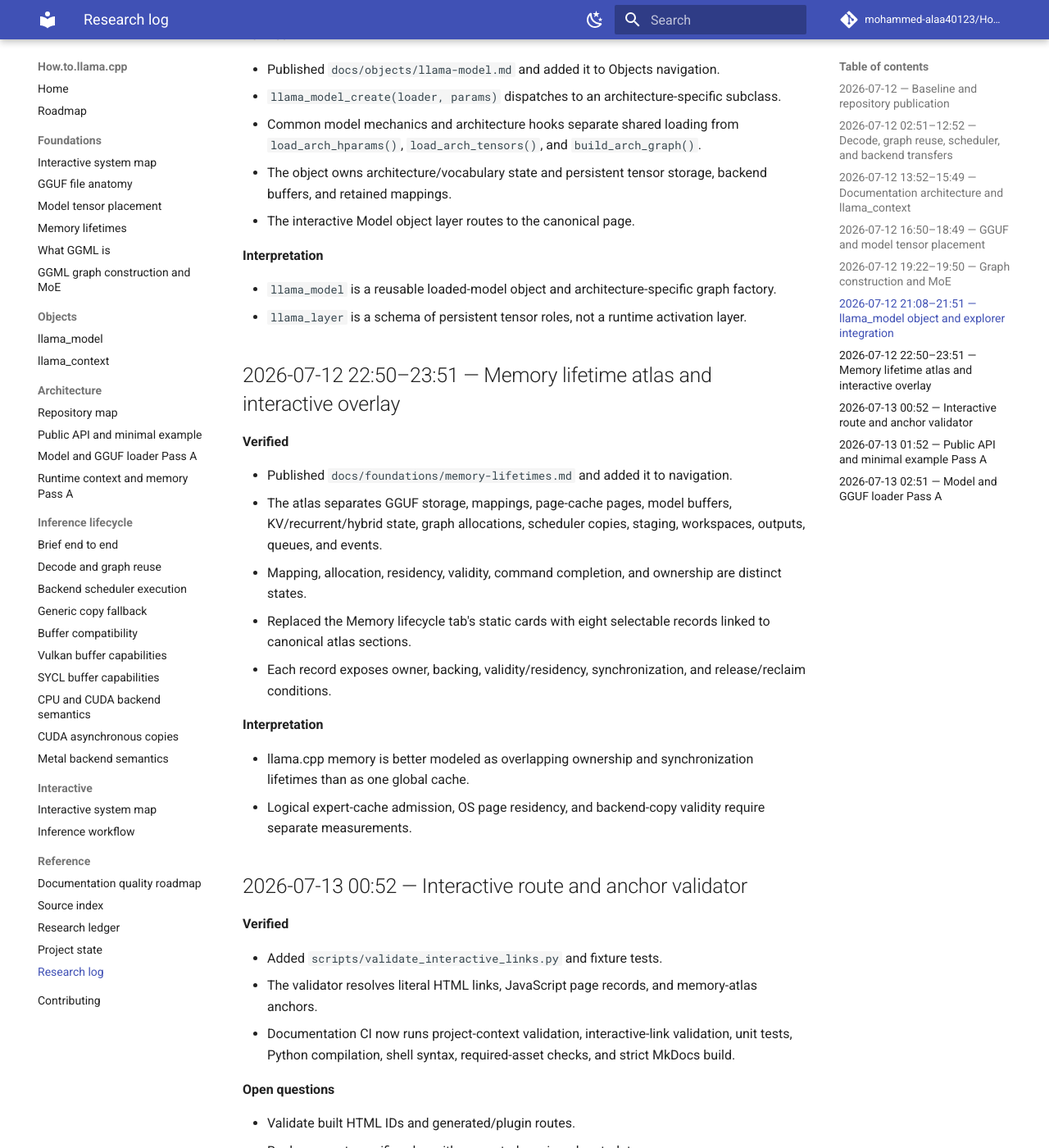
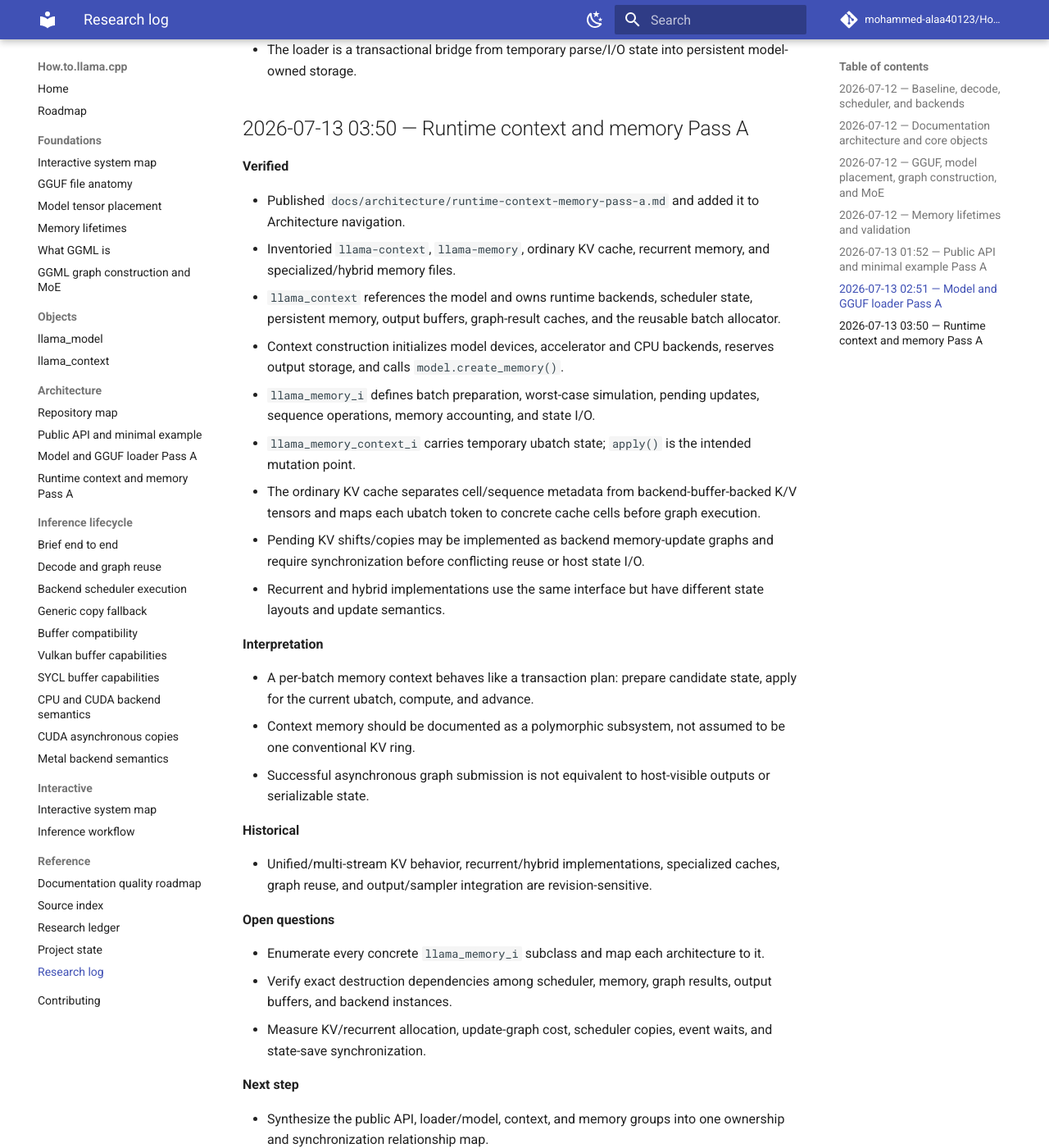
Before and after one commit to mohammed-alaa40123/How.to.llama.cpp, an MkDocs documentation site: the page built from docs/reference/research-log.md, in a window 1280 px wide and 1400 px high, scrolled down 2664 px. Shown: the whole window at 82% size. Built offline with MkDocs 1.6.1 and Material for MkDocs 9.7.7, drawn with Linux system fonts in a browser that asks for light colours; comment, search, counter and statistics services are not loaded; some of the changed text lies outside the part shown.

Commit message:
docs: log runtime context memory Pass A

```diff
--- a/docs/reference/research-log.md
+++ b/docs/reference/research-log.md
@@ -2,171 +2,112 @@
 
 This is the concise chronological ledger. Detailed notes live under `logs/research/`.
 
-## 2026-07-12 — Baseline and repository publication
+## 2026-07-12 — Baseline, decode, scheduler, and backends
 
 **Verified**
 
 - Baseline pinned to `e3546c7948e3af463d0b401e6421d5a4c2faf565`.
-- The minimal path loads backends and a model, tokenizes, creates `llama_context`, decodes, samples, and feeds the next token back.
-- The root README is the scheduled-run operating manual.
-- CI includes context validation, source indexing, strict MkDocs validation, Pages deployment, and website health checking.
+- The minimal path loads backends/model, tokenizes, creates a context, decodes, samples, and feeds the next token back.
+- Decode delegates to `llama_context::decode()`; graph reuse requires specialized compatibility checks.
+- Scheduler allocation assigns backends, creates splits and copy-ring destinations, and execution uses events plus synchronized fallback copies.
+- CPU, CUDA, Metal, Vulkan, and SYCL execution/buffer/copy semantics are documented.
 
-## 2026-07-12 02:51–12:52 — Decode, graph reuse, scheduler, and backend transfers
+**Interpretation**
+
+- Reuse preserves compatible topology/allocation, not token values or outputs.
+- CPU_Mapped addressability does not prove physical residency.
+
+## 2026-07-12 — Documentation architecture and core objects
 
 **Verified**
 
-- `llama_decode()` delegates to `llama_context::decode()`.
-- Reuse requires specialized compatibility checks; rebuild resets graph/scheduler state, calls `model.build_graph()`, and allocates through the backend scheduler.
-- Allocation selects a copy-ring slot, assigns backends, builds splits, and allocates destination copies and dependency views.
-- Execution waits before slot reuse, tries backend asynchronous copy, falls back to synchronized blocking copy, submits splits, and records events.
-- CPU, CUDA, Metal, Vulkan, and SYCL execution/buffer/copy semantics are documented in the shared compatibility material.
+- Added the documentation-quality roadmap and six-tab foundations explorer.
+- Published canonical `llama_context` and `llama_model` pages and linked their explorer entries.
+- The context stores a non-owning model reference while owning mutable runtime state, scheduler resources, outputs, and memory modules.
+- `llama_model` owns architecture/vocabulary state, persistent tensors, buffers, and retained mappings and dispatches architecture-specific graph construction.
+
+## 2026-07-12 — GGUF, model placement, graph construction, and MoE
+
+**Verified**
+
+- Published canonical GGUF anatomy and model tensor-placement chapters.
+- The loader computes absolute source offsets from the GGUF data-region offset plus tensor descriptor offset and validates bounds.
+- Population paths include mapped alias, mapped copy/upload, direct read, asynchronous staging, and synchronous fallback.
+- Published the graph-construction/MoE chapter and explorer links.
+- GGUF stores tensors and metadata, not an executable graph; architecture code rebuilds GGML operations over loaded tensors.
 
 **Interpretation**
 
-- Reuse preserves compatible topology and allocation, not token values or outputs.
-- Async-copy rejection is a correctness-preserving serialization point.
-- CPU_Mapped addressability does not prove physical residency.
+- `weights_map` joins physical GGUF layout to backend-aware tensor construction.
+- Cache-aware routing should generally bias selection scores before top-k when expert weights should remain based on original probabilities.
 
-## 2026-07-12 13:52–15:49 — Documentation architecture and `llama_context`
+## 2026-07-12 — Memory lifetimes and validation
 
 **Verified**
 
-- Added the object-centred documentation-quality roadmap and six-tab foundations explorer.
-- Corrected the claim that mmap demand paging is equivalent to a universal application-level load-one-layer/free-one-layer policy.
-- Published the canonical `llama_context` page for creation, ownership, lifetime, memory, mutation, decode, threading, synchronization, and teardown.
-- The context stores a non-owning model reference while owning mutable runtime state, scheduler resources, outputs, and memory modules.
-- Interactive Context entries link to the canonical page with top-level navigation.
-
-## 2026-07-12 16:50–18:49 — GGUF and model tensor placement
-
-**Verified**
-
-- Published the canonical GGUF file-anatomy chapter with official format structure, canonical figure attribution, typed metadata, tensor descriptors, split indexing, loader entry, mmap/page-fault distinctions, and ownership.
-- The loader computes a tensor’s absolute source-file offset from the GGUF data-region offset plus the tensor descriptor offset and validates bounds.
-- Published model tensor placement and transfer documentation covering device assignment, per-tensor buffer compatibility, mappings, mmap alias/copy branches, direct reads, synchronous/asynchronous uploads, progress, synchronization, and retained ownership.
-- The explorer links to both model-loading chapters.
+- Published the memory-lifetime atlas and interactive owner/backing/validity/synchronization/release overlay.
+- Mapping, allocation, residency, validity, command completion, and ownership are distinct states.
+- Added static validation for local interactive routes and Markdown anchors, fixture tests, and Documentation CI integration.
 
 **Interpretation**
 
-- `weights_map` bridges file-format parsing and backend-aware construction.
-- “Zero-copy model loading” applies only to the mapped host-pointer alias branch, not to an entire partially offloaded model.
-
-## 2026-07-12 19:22–19:50 — Graph construction and MoE
-
-**Verified**
-
-- Published the canonical graph-construction and MoE chapter.
-- Architecture code reconstructs a GGML graph over loaded tensors; GGUF does not store an executable graph.
-- `build_moe_ffn()` separates router logits, selection probabilities, selected expert IDs, expert execution, and aggregation.
-- The explorer links graph construction, graph expansion, MoE routing, the GGML graph layer, and graph reuse to the canonical chapter.
-
-**Interpretation**
-
-- Cache-aware routing should usually modify selection-only scores before top-k when the goal is to change expert choice without changing final expert weights.
-- Per-layer expert residency should use `(layer_id, expert_id)` keys and tensor ranges or backend slices, not graph-node identity.
-
-## 2026-07-12 21:08–21:51 — `llama_model` object and explorer integration
-
-**Verified**
-
-- Published `docs/objects/llama-model.md` and added it to Objects navigation.
-- `llama_model_create(loader, params)` dispatches to an architecture-specific subclass.
-- Common model mechanics and architecture hooks separate shared loading from `load_arch_hparams()`, `load_arch_tensors()`, and `build_arch_graph()`.
-- The object owns architecture/vocabulary state and persistent tensor storage, backend buffers, and retained mappings.
-- The interactive Model object layer routes to the canonical page.
-
-**Interpretation**
-
-- `llama_model` is a reusable loaded-model object and architecture-specific graph factory.
-- `llama_layer` is a schema of persistent tensor roles, not a runtime activation layer.
-
-## 2026-07-12 22:50–23:51 — Memory lifetime atlas and interactive overlay
-
-**Verified**
-
-- Published `docs/foundations/memory-lifetimes.md` and added it to navigation.
-- The atlas separates GGUF storage, mappings, page-cache pages, model buffers, KV/recurrent/hybrid state, graph allocations, scheduler copies, staging, workspaces, outputs, queues, and events.
-- Mapping, allocation, residency, validity, command completion, and ownership are distinct states.
-- Replaced the Memory lifecycle tab's static cards with eight selectable records linked to canonical atlas sections.
-- Each record exposes owner, backing, validity/residency, synchronization, and release/reclaim conditions.
-
-**Interpretation**
-
-- llama.cpp memory is better modeled as overlapping ownership and synchronization lifetimes than as one global cache.
-- Logical expert-cache admission, OS page residency, and backend-copy validity require separate measurements.
-
-## 2026-07-13 00:52 — Interactive route and anchor validator
-
-**Verified**
-
-- Added `scripts/validate_interactive_links.py` and fixture tests.
-- The validator resolves literal HTML links, JavaScript page records, and memory-atlas anchors.
-- Documentation CI now runs project-context validation, interactive-link validation, unit tests, Python compilation, shell syntax, required-asset checks, and strict MkDocs build.
-
-**Open questions**
-
-- Validate built HTML IDs and generated/plugin routes.
-- Replace asset-specific rules with generated versioned metadata.
+- Logical cache admission, OS page residency, and backend-copy validity require separate measurements.
 
 ## 2026-07-13 01:52 — Public API and minimal example Pass A
 
 **Verified**
 
-- Published `docs/architecture/public-api-minimal-example.md` and added it to Architecture navigation.
-- The page maps `examples/simple/simple.cpp`, `include/llama.h`, `src/llama.cpp`, `src/llama-model.cpp`, and `src/llama-context.cpp`.
-- The pinned example loads backend registrations, creates model/context/sampler objects, tokenizes in two passes, optionally encodes, repeatedly decodes and samples, and frees sampler, context, then model.
-- `llama_model_get_vocab()` returns a model-associated vocabulary reference rather than a separately freed object.
-- `llama_batch_get_one()` is used as a caller-backed view over prompt-token or sampled-token storage.
-- Model loading delegates through loader construction, architecture-specific model creation, device selection, metadata/vocabulary loading, and tensor loading.
-- The page includes a subsystem relationship diagram, file/symbol/caller/callee table, ownership and synchronization matrix, error-path map, backend variants, and teardown responsibilities.
-
-**Interpretation**
-
-- The minimal example is an ownership and control-flow skeleton, not a complete production cleanup template.
-- Prefill and one-token decode share `llama_decode()` but should be measured as distinct phases.
-- `n_gpu_layers` is a placement request, not proof that a particular backend exists or every requested layer is offloaded.
-
-**Historical**
-
-- Public initialization, sampler, parameter, and batch APIs have changed across revisions; this inventory remains pinned to the baseline.
+- Published `docs/architecture/public-api-minimal-example.md`.
+- Mapped `examples/simple/simple.cpp`, `include/llama.h`, `src/llama.cpp`, `src/llama-model.cpp`, and `src/llama-context.cpp`.
+- Documented construction, ownership, batch views, synchronization assumptions, errors, and teardown.
 
 **Open questions**
 
-- Strongest public contract for model sharing, context concurrency, and thread safety.
-- Exact output-access synchronization guarantees.
-- Deterministic RAII cleanup for every example error path.
-- Process-level backend/global-resource shutdown requirements.
+- Strongest contracts for model sharing, context concurrency, output visibility, and deterministic cleanup.
 
 ## 2026-07-13 02:51 — Model and GGUF loader Pass A
 
 **Verified**
 
-- Published `docs/architecture/model-gguf-loader-pass-a.md` and added it to Architecture navigation.
-- The inventory covers `llama-model-loader`, model, mmap, and GGUF parser files.
-- GGUF parsing uses `no_alloc=true`; tensor descriptors are indexed before destination payload allocation.
-- Each tensor index entry preserves source split, absolute bounds-checked offset, and descriptor metadata.
-- Split loading requires shard zero first, validates split count/index metadata, and rejects duplicate tensor names.
-- Destination buffer selection depends on expected operations and backend support.
-- Population paths include mapped host alias, mapped copy/upload, direct read, asynchronous staged upload, and synchronous fallback.
-- Asynchronous staging slots and final uploads use events/synchronization before resource reuse or destruction.
-- Cancellation is an explicit `false` result distinct from exception unwinding.
+- Published `docs/architecture/model-gguf-loader-pass-a.md`.
+- GGUF parsing uses `no_alloc=true`; split descriptors are merged into one source index before destination allocation.
+- Buffer selection depends on expected operations and backend support.
+- Cancellation is an explicit result distinct from exception unwinding.
 
 **Interpretation**
 
-- The loader acts as a transactional bridge from temporary parse/I/O state to persistent model-owned storage.
-- `weights_map` is the central join between GGUF physical layout and architecture/backend-aware tensor construction.
-- A model is not fully loaded merely because metadata parsed or a mapping exists; destination bytes and required asynchronous work must be complete.
+- The loader is a transactional bridge from temporary parse/I/O state into persistent model-owned storage.
+
+## 2026-07-13 03:50 — Runtime context and memory Pass A
+
+**Verified**
+
+- Published `docs/architecture/runtime-context-memory-pass-a.md` and added it to Architecture navigation.
+- Inventoried `llama-context`, `llama-memory`, ordinary KV cache, recurrent memory, and specialized/hybrid memory files.
+- `llama_context` references the model and owns runtime backends, scheduler state, persistent memory, output buffers, graph-result caches, and the reusable batch allocator.
+- Context construction initializes model devices, accelerator and CPU backends, reserves output storage, and calls `model.create_memory()`.
+- `llama_memory_i` defines batch preparation, worst-case simulation, pending updates, sequence operations, memory accounting, and state I/O.
+- `llama_memory_context_i` carries temporary ubatch state; `apply()` is the intended mutation point.
+- The ordinary KV cache separates cell/sequence metadata from backend-buffer-backed K/V tensors and maps each ubatch token to concrete cache cells before graph execution.
+- Pending KV shifts/copies may be implemented as backend memory-update graphs and require synchronization before conflicting reuse or host state I/O.
+- Recurrent and hybrid implementations use the same interface but have different state layouts and update semantics.
+
+**Interpretation**
+
+- A per-batch memory context behaves like a transaction plan: prepare candidate state, apply for the current ubatch, compute, and advance.
+- Context memory should be documented as a polymorphic subsystem, not assumed to be one conventional KV ring.
+- Successful asynchronous graph submission is not equivalent to host-visible outputs or serializable state.
 
 **Historical**
 
-- Split conventions, direct-I/O support, buffer selection, and asynchronous upload behavior are revision-sensitive.
+- Unified/multi-stream KV behavior, recurrent/hybrid implementations, specialized caches, graph reuse, and output/sampler integration are revision-sensitive.
 
 **Open questions**
 
-- Exact model-member declaration/destruction order for retained mappings and buffers.
-- Runtime cost split among parsing, mapping, faults, reads, validation, staging, upload, and synchronization.
-- Backend-specific semantics of host-pointer wrapping.
+- Enumerate every concrete `llama_memory_i` subclass and map each architecture to it.
+- Verify exact destruction dependencies among scheduler, memory, graph results, output buffers, and backend instances.
+- Measure KV/recurrent allocation, update-graph cost, scheduler copies, event waits, and state-save synchronization.
 
 **Next step**
 
-- Continue Pass A with runtime-context and memory implementations, then synthesize public API, loader, model, and context ownership into one relationship map.
+- Synthesize the public API, loader/model, context, and memory groups into one ownership and synchronization relationship map.
```
